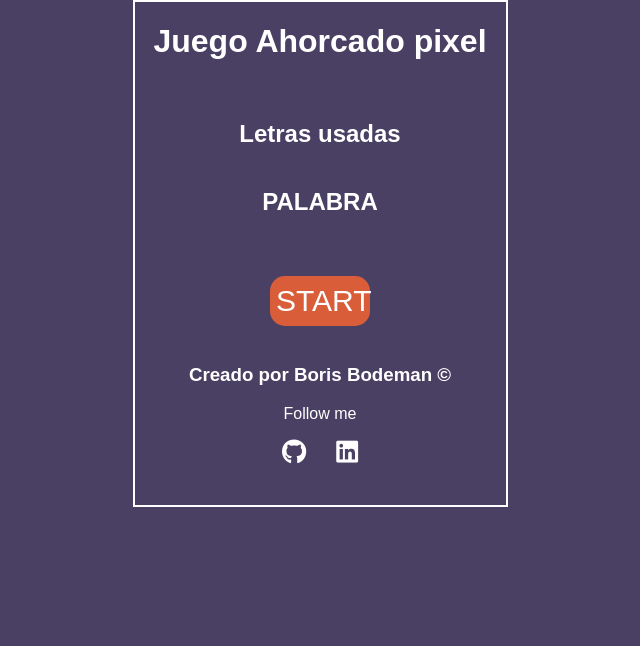
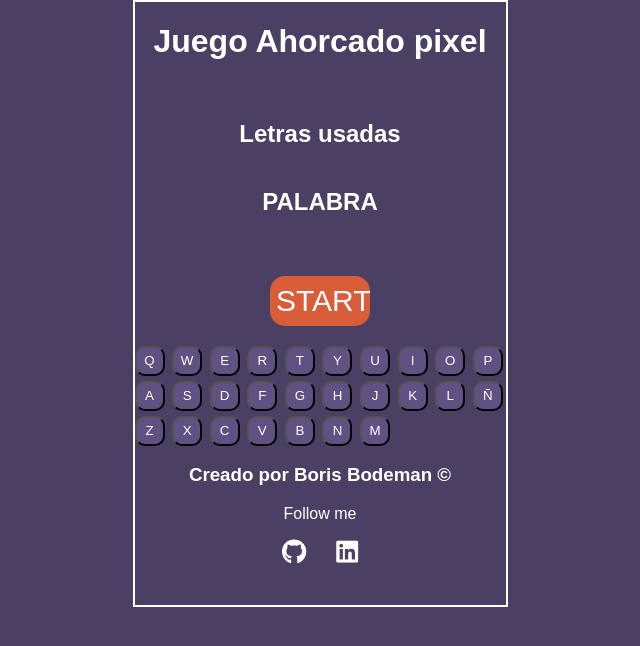
Before and after one commit to BodemanBoris/github.io.encontrar-palabras, a plain HTML site: page index.html in a window 1280 px wide. Shown: the whole page, without its empty margins (320-960 px from the left). Drawn offline with Linux system fonts and the light colour scheme; a web font is replaced by a local one.

Commit message:
Se agregan los botones a la pantalla

```diff
--- a/index.html
+++ b/index.html
@@ -79,6 +79,24 @@
         margin-bottom: 20px;
       }
 
+      .letters-container{
+        width: 100%;
+        height: auto;
+        display: grid;
+        grid-template-columns: repeat(10, 1fr);
+        grid-template-rows: repeat(3, 1fr);
+        gap: 5px;
+        justify-content: center;
+      }
+
+      .letter-btn{
+        width: 30px;
+        height: 30px;
+        background-color: #5f5182;
+        color: #fff;
+        border-radius: 10px;
+      }
+
       /* **********   FOOTER   ***********  */
 
       .pie-pagina h3,
@@ -115,7 +133,37 @@
     </div>
     <h2>PALABRA</h2>
     <div id="word-container"></div>
-    <button id="btn-start">START</button>
+    <input type="button" value="START" id="btn-start">
+
+    <section class="letters-container">
+      <input type="button" class="letter-btn" value="Q">
+      <input type="button" class="letter-btn" value="W">
+      <input type="button" class="letter-btn" value="E">
+      <input type="button" class="letter-btn" value="R">
+      <input type="button" class="letter-btn" value="T">
+      <input type="button" class="letter-btn" value="Y">
+      <input type="button" class="letter-btn" value="U">
+      <input type="button" class="letter-btn" value="I">
+      <input type="button" class="letter-btn" value="O">
+      <input type="button" class="letter-btn" value="P">
+      <input type="button" class="letter-btn" value="A">
+      <input type="button" class="letter-btn" value="S">
+      <input type="button" class="letter-btn" value="D">
+      <input type="button" class="letter-btn" value="F">
+      <input type="button" class="letter-btn" value="G">
+      <input type="button" class="letter-btn" value="H">
+      <input type="button" class="letter-btn" value="J">
+      <input type="button" class="letter-btn" value="K">
+      <input type="button" class="letter-btn" value="L">
+      <input type="button" class="letter-btn" value="Ñ">
+      <input type="button" class="letter-btn" value="Z">
+      <input type="button" class="letter-btn" value="X">
+      <input type="button" class="letter-btn" value="C">
+      <input type="button" class="letter-btn" value="V">
+      <input type="button" class="letter-btn" value="B">
+      <input type="button" class="letter-btn" value="N">
+      <input type="button" class="letter-btn" value="M">
+    </section>
 
     <footer class="pie-pagina">
       <h3>Creado por Boris Bodeman &copy;</h3>
@@ -214,6 +262,10 @@
       const $usedLeters = d.getElementById("used-leters");
       const $wordContainer = d.getElementById("word-container");
       const $btnStart = d.getElementById("btn-start");
+
+      const $letterContainer = d.querySelector(".letters-container");
+      const abcArray = ["q","w","e","r","t","y","u","i","o","p","a","s","d","f","g","h","j","k","l","ñ","z","x","c","v","b","n","m",]
+      const $letras = d.querySelectorAll(".letter-btn");
 
       let $canvas = d.getElementById("canvas");
       let ctx = $canvas.getContext("2d");
@@ -321,9 +373,30 @@
         console.log(selectedWord);
       };
 
-      /* console.log(
-        palabras[Math.floor(Math.random() * palabras.length)].toUpperCase()
-      ); */
+
+
+       function presionarTecla(){
+        console.log(this.value)
+        let newLetter = this.value.toUpperCase();
+        if (newLetter.match(/^[a-zñ]$/i) && !usedLetters.includes(newLetter)) {
+          letterInput(newLetter);
+        }
+      }
+
+      $letras.forEach(letra=>{
+        letra.addEventListener("click", presionarTecla)
+      })
+      /* function crearLetras(){
+        abcArray.forEach(letra=>{
+          let input = d.createElement("input")
+          input.classList.add("letter-btn");
+          input.type="button"
+          input.value=letra.toUpperCase();
+          $letterContainer.appendChild(input)
+        })
+
+      } */
+
 
       const startGame = () => {
         usedLetters = [];
@@ -335,10 +408,15 @@
         drowHangMan();
         selectRandomWord();
         drowWord();
+        crearLetras();
         d.addEventListener("keydown", letterEvent);
       };
 
       $btnStart.addEventListener("click", startGame);
+
+
+
+
     </script>
   </body>
 </html>
```
